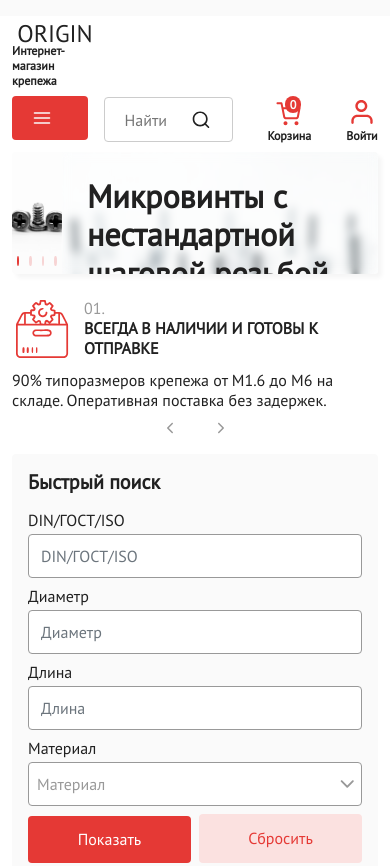
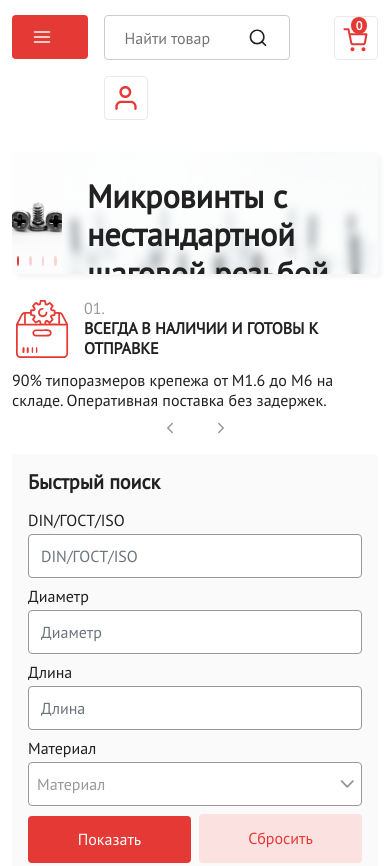
Before and after one commit to asadbekqulboyev/origin, a plain HTML site: page index.html in a window 390 px wide. Shown: the top 866 px of the page. Drawn offline with Linux system fonts and the light colour scheme.

Commit message:
desctop finish

```diff
--- a/assets/js/main.js
+++ b/assets/js/main.js
@@ -1,4 +1,5 @@
 $(document).ready(function () {
+  if ($(window).width() > 992) {
     $(window).scroll(function () {
       if ($(this).scrollTop() > 50) {
         $(".header").addClass("scroll");
@@ -7,6 +8,7 @@ $(document).ready(function () {
         $(".header__nav").css("display", "flex");
       }
     });
+  }
 
   // hero slider
   const hero_left_slide = new Swiper(".hero__left_slider", {
@@ -137,5 +139,5 @@ $(document).ready(function () {
       $(".sidebar__list .catalog").removeClass("active");
       $(".sidebar__subcontent").fadeOut(20);
     }
-  })
   });
+});
--- a/assets/scss/_header.scss
+++ b/assets/scss/_header.scss
@@ -6,12 +6,20 @@
   background: #fff;
   z-index: 100;
   transition: all 0.2s linear;
-
+  @media (max-width: 992px) {
+    padding: 15px 0;
+  }
+  &__wrap {
+    @media (max-width: 768px) {
+      display: none !important;
+    }
+  }
   &__top {
     background: #fafafa;
     @media (max-width: 992px) {
       flex-direction: column;
       padding: 8px;
+      display: none;
     }
 
     & > span {
@@ -68,6 +76,10 @@
   &__logo {
     flex: 0.94;
     transition: all 0.2s linear;
+    @media (max-width: 992px) {
+      flex: 0 0 auto;
+    }
+
     h2 {
       text-transform: uppercase;
       color: #212121;
@@ -108,6 +120,12 @@
     }
   }
   &__form {
+    @media (max-width: 992px) {
+      width: 75%;
+    }
+    @media (max-width: 768px) {
+      width: 100%;
+    }
     .header__logo {
       display: none !important;
       h2 {
@@ -159,6 +177,9 @@
     .form__search {
       position: relative;
       width: 47%;
+      @media (max-width: 768px) {
+        width: 68%;
+      }
       input {
         width: 100%;
         border-radius: 4px;
@@ -187,6 +208,18 @@
       font-weight: 700;
       color: #212121;
       transition: all 0.2s linear;
+      @media (max-width: 768px) {
+        width: 44px;
+        height: 44px;
+        border-radius: 4px;
+        border: 1px solid #eaeaea;
+        display: flex;
+        align-items: center;
+        justify-content: center;
+        span:last-child {
+          display: none;
+        }
+      }
       .count_product {
         width: 16px;
         height: 17px;
@@ -201,7 +234,6 @@
       }
     }
   }
-
   &_mobile {
     display: none;
     position: fixed;
@@ -278,6 +310,9 @@
     .header__form {
       align-items: center;
       justify-content: space-between;
+      @media (max-width: 992px) {
+        width: 100%;
+      }
       .header__top_contacts {
         display: flex;
         gap: 2px;
@@ -390,6 +425,13 @@
       }
     }
   }
+  .container {
+    @media (max-width: 992px) {
+      display: flex;
+      align-items: center;
+      justify-content: space-between;
+    }
+  }
 }
 @keyframes fadeIn {
   from {
```
Also changed, not shown: assets/css/style.css, 1 other file. Lines whose indentation alone changed are shown as unchanged.
